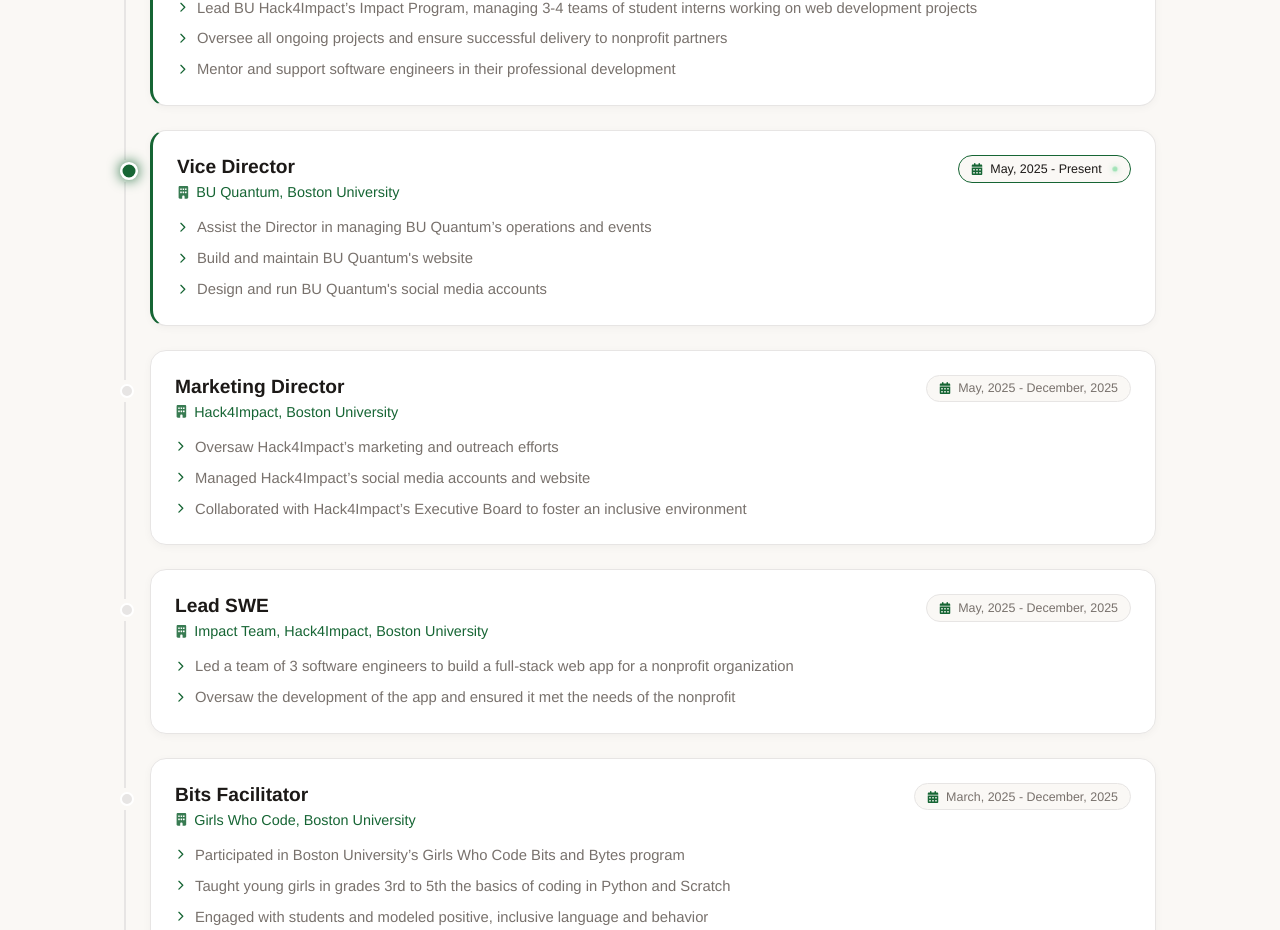
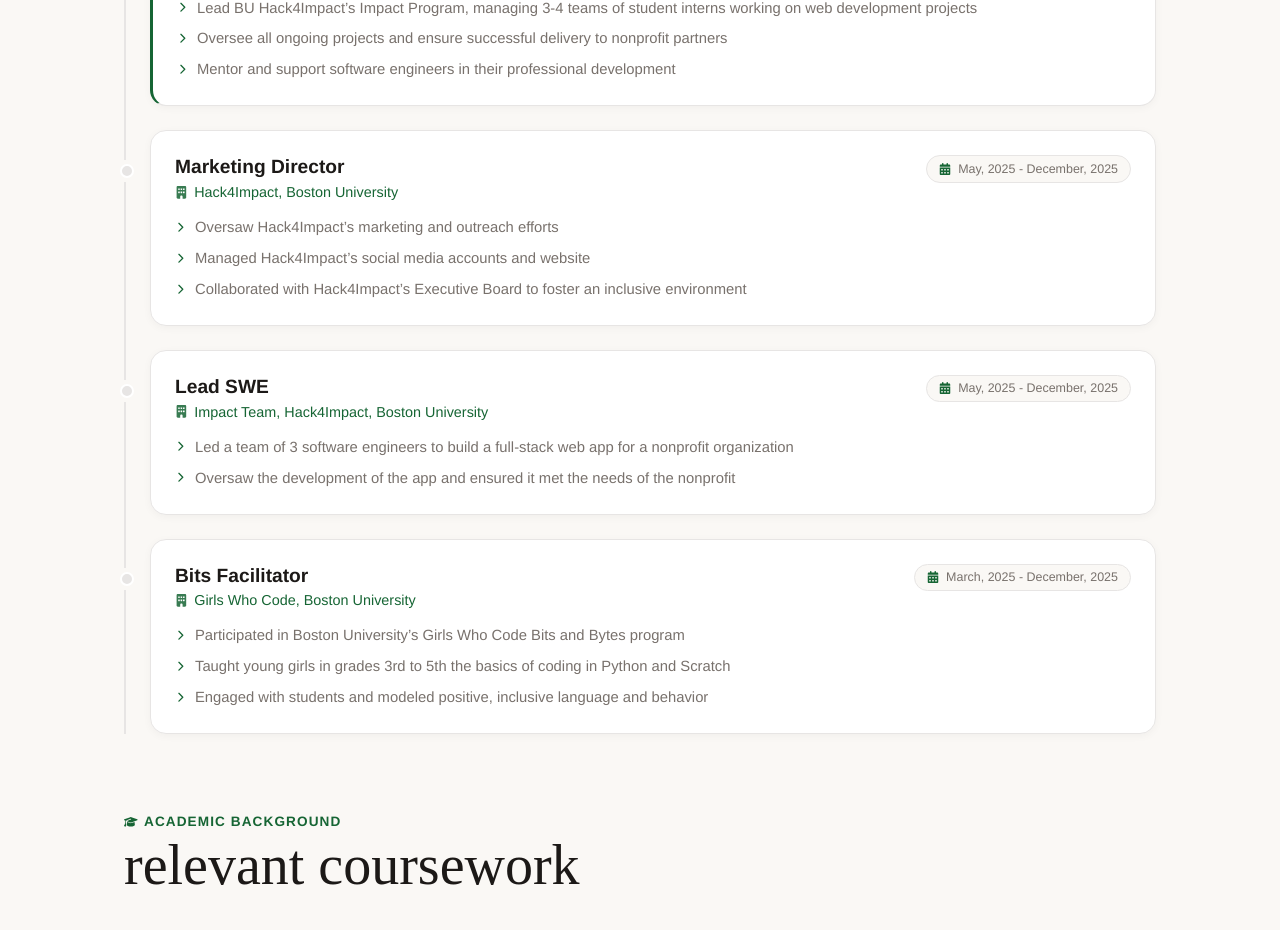
Before and after one commit to nicolajack/portfolio, a React (Vite) app in the folder frontend/: page / in a window 1280 px wide. Shown: the part 4620-5550 px from the top of the page. Built offline with nearby package versions, Linux system fonts and the light colour scheme; a web font is replaced by a local one.

Commit message:
update experience

```diff
--- a/frontend/src/App.jsx
+++ b/frontend/src/App.jsx
@@ -220,16 +220,6 @@
                         ]}
                     />
                     <ExperienceCard
-                        title="Vice Director"
-                        info="BU Quantum, Boston University"
-                        dates="May, 2025 - Present"
-                        bullets={[
-                            "Assist the Director in managing BU Quantum’s operations and events",
-                            "Build and maintain BU Quantum's website",
-                            "Design and run BU Quantum's social media accounts"
-                        ]}
-                    />
-                    <ExperienceCard
                         title="Marketing Director"
                         info="Hack4Impact, Boston University"
                         dates="May, 2025 - December, 2025"
```
